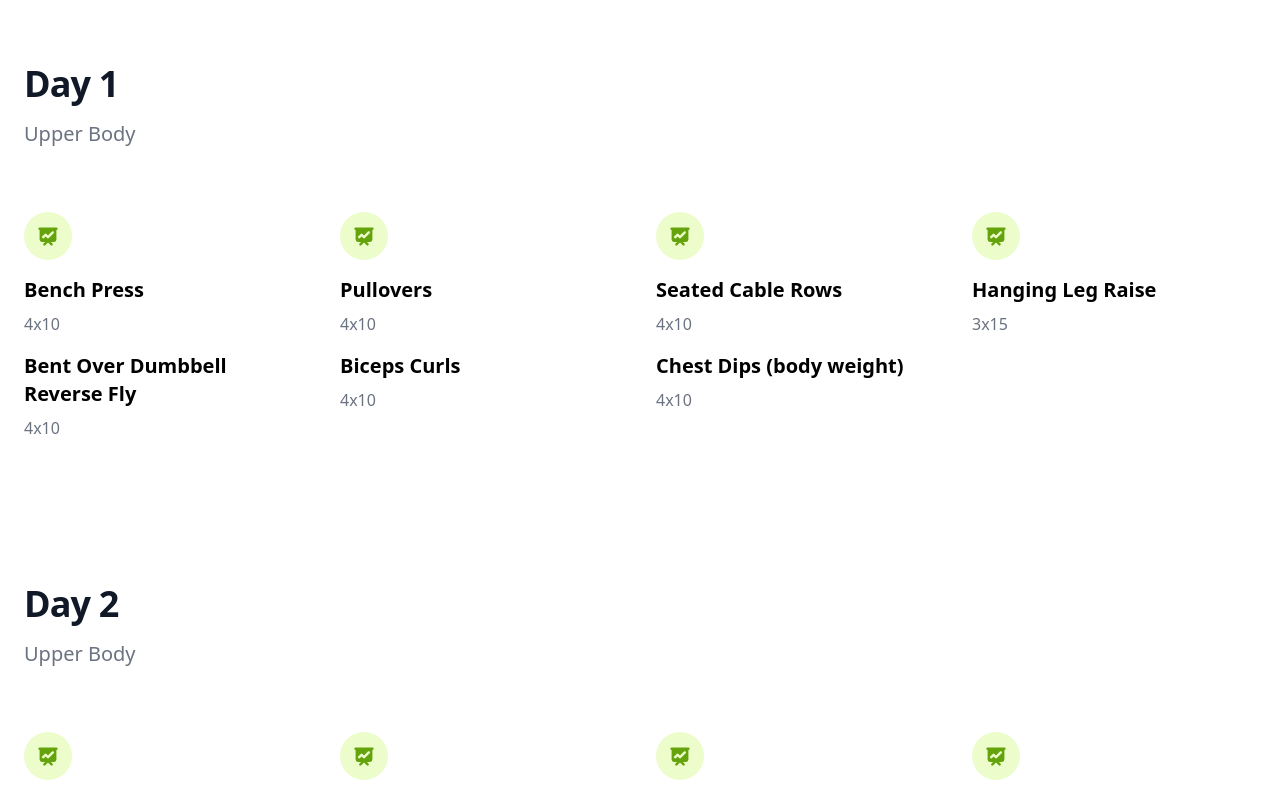
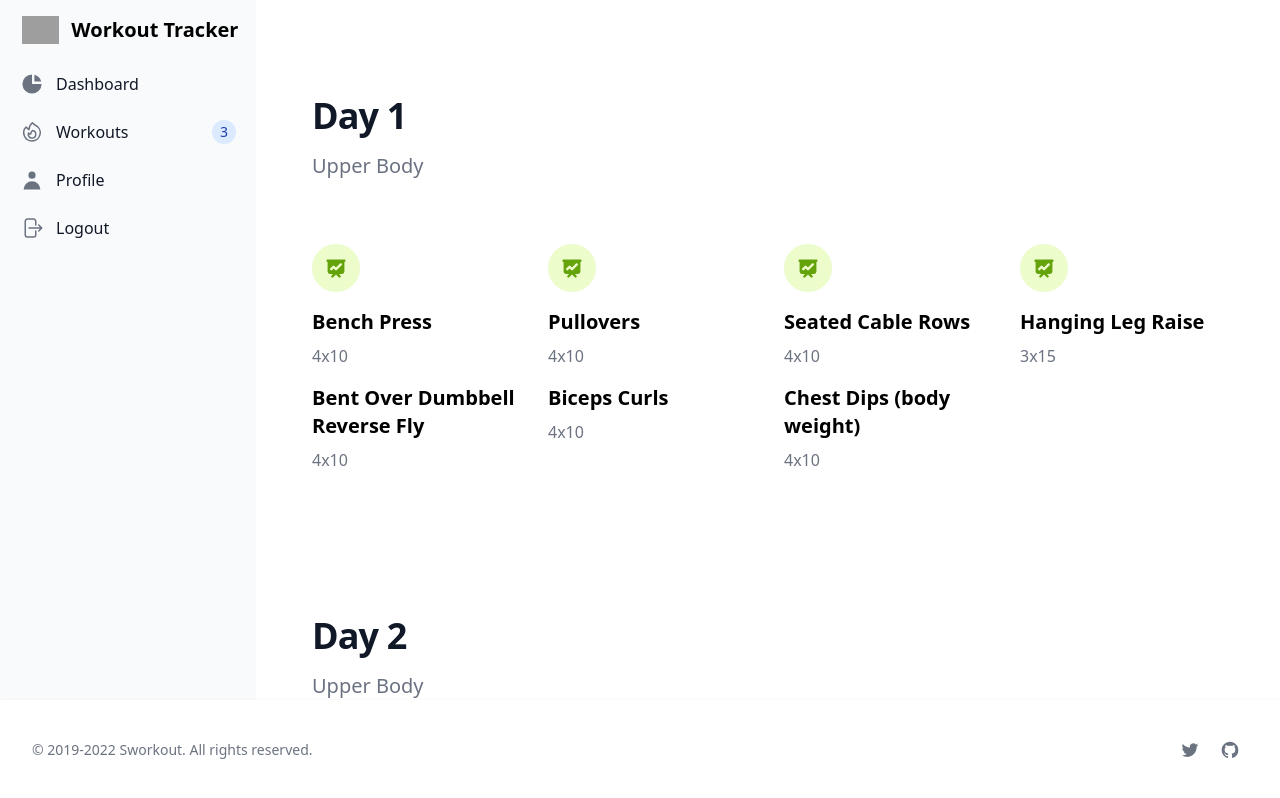
Before and after one commit to rannien/workout-nuxt, a Nuxt app: page /exercises in a window 1280 px wide. Shown: the top 798 px of the page. Built offline with nearby package versions, Linux system fonts and the light colour scheme; grey boxes are pictures that could not be loaded.

Commit message:
feat: use app layout

```diff
--- a/layouts/default.vue
+++ b/layouts/default.vue
@@ -32,11 +32,11 @@ const { logout } = useAuthStore();
     aria-label="Sidebar"
   >
     <div class="h-full px-3 py-4 overflow-y-auto bg-gray-50 dark:bg-gray-800">
-      <a href="https://flowbite.com/" class="flex items-center pl-2.5 mb-5">
+      <a href="#" class="flex items-center pl-2.5 mb-5">
         <img
           src="https://flowbite.com/docs/images/logo.svg"
           class="h-6 mr-3 sm:h-7"
-          alt="Flowbite Logo"
+          alt="Sworkout Logo"
         />
         <span
           class="self-center text-xl font-semibold whitespace-nowrap dark:text-white"
@@ -145,22 +145,19 @@ const { logout } = useAuthStore();
   </aside>
 
   <main class="p-4 sm:ml-64">
-    <div
-      class="p-4 border-2 border-gray-200 border-dashed rounded-lg dark:border-gray-700"
-    >
+    <div class="p-4 pb-20">
       <slot />
     </div>
   </main>
   <footer
-    class="absolute bottom-0 right-0 left-0 z-40 bg-white shadow sm:flex sm:items-center sm:justify-between p-4 sm:p-6 xl:p-8 dark:bg-gray-800"
+    class="fixed bottom-0 right-0 left-0 z-40 bg-white shadow sm:flex sm:items-center sm:justify-between p-4 sm:p-6 xl:p-8 dark:bg-gray-800"
   >
     <p
       class="mb-4 text-sm text-center text-gray-500 dark:text-gray-400 sm:mb-0"
     >
       &copy; 2019-2022
-      <a href="https://flowbite.com/" class="hover:underline" target="_blank"
-        >Flowbite.com</a
-      >. All rights reserved.
+      <a href="#" class="hover:underline" target="_blank">Sworkout</a>. All
+      rights reserved.
     </p>
     <div class="flex justify-center items-center space-x-1">
       <a
--- a/pages/exercises.vue
+++ b/pages/exercises.vue
@@ -1,9 +1,6 @@
 <script setup lang="ts">
-definePageMeta({
-  layout: 'full-screen',
-});
 useHead({
-  bodyAttrs: { class: ['dark:bg-gray-900'] },
+  bodyAttrs: { class: ['dark:bg-gray-700'] },
 });
 
 const days = [
@@ -124,7 +121,7 @@ const days = [
 ];
 </script>
 <template>
-  <section class="dark:bg-gray-900">
+  <section class="dark:bg-gray-700">
     <div
       v-for="(exercises, index) in days"
       class="py-8 px-4 mx-auto max-w-screen-xl sm:py-16 lg:px-6"
```
